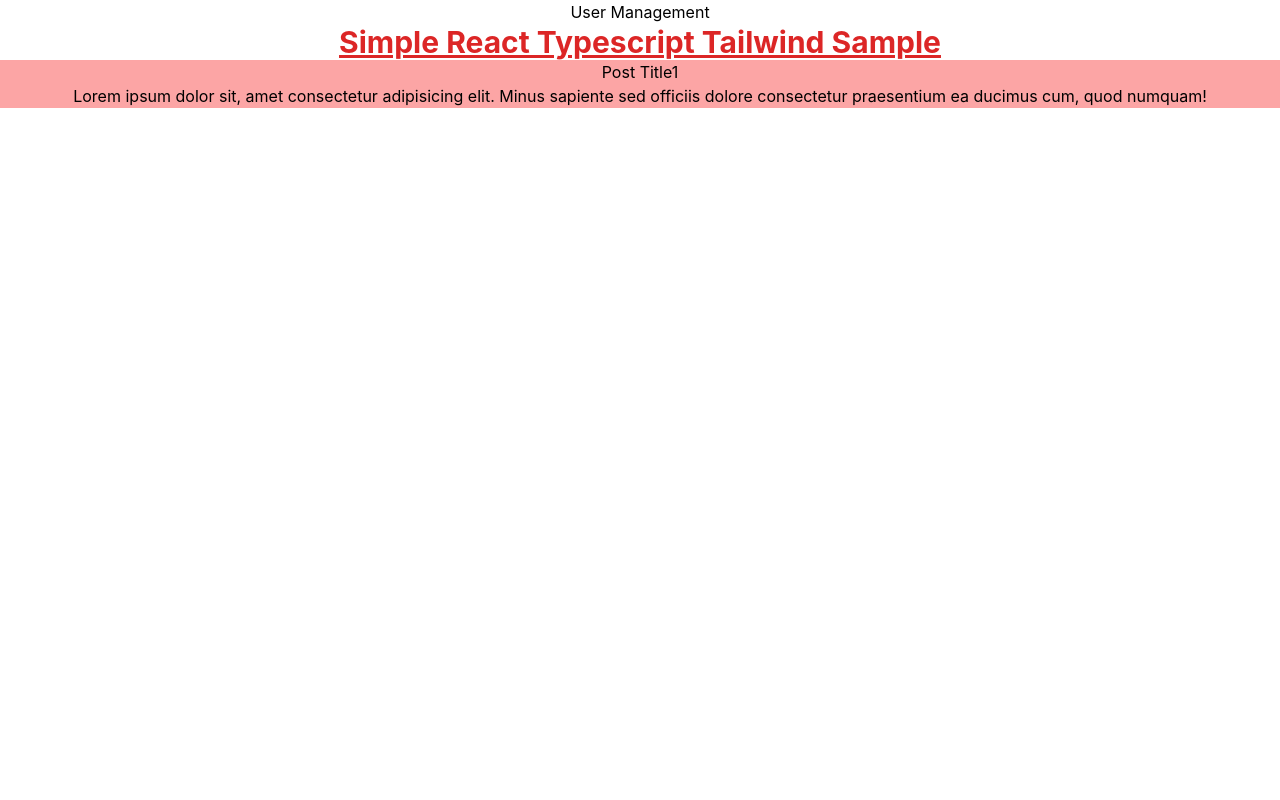
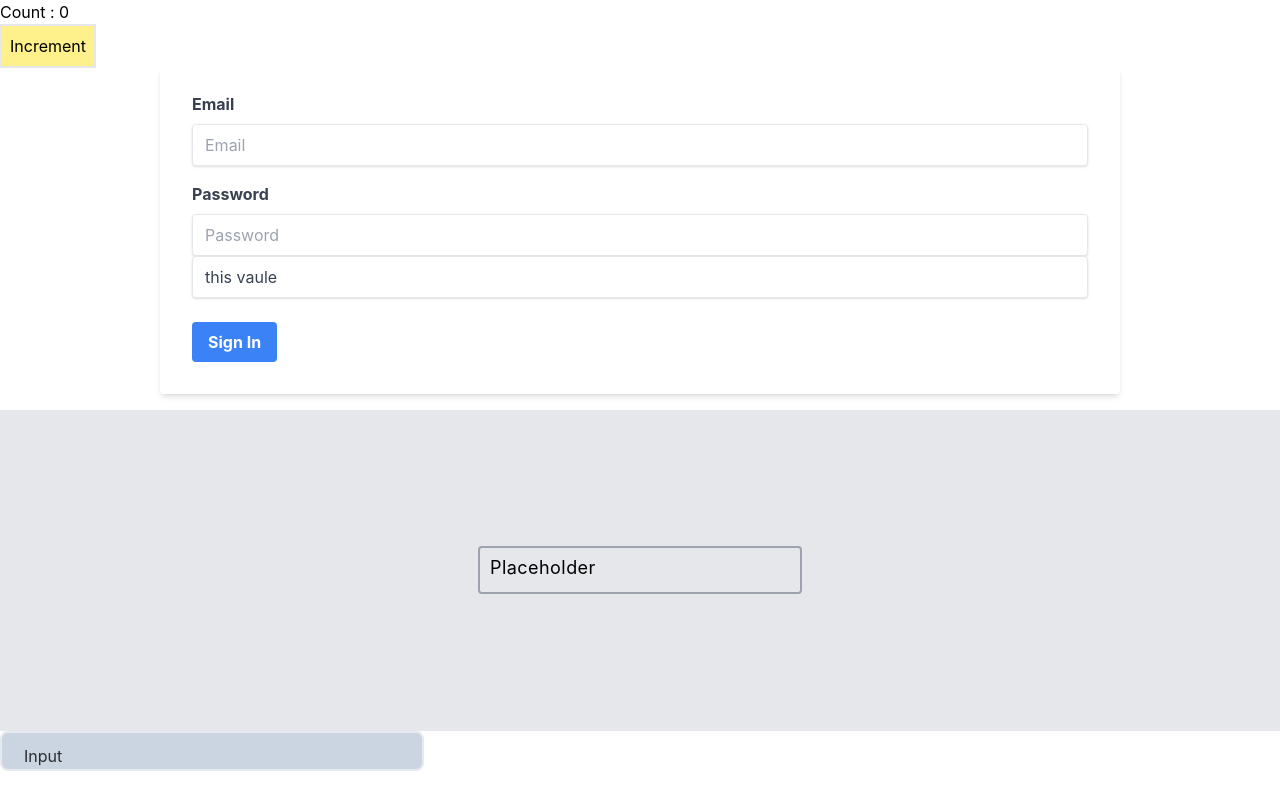
Before and after one commit to saifabrar17/my-typescript-intro, a React (Create React App) app: page / in a window 1280 px wide. Built offline with nearby package versions, Linux system fonts and the light colour scheme.

Commit message:
animated input

```diff
--- a/src/App.css
+++ b/src/App.css
@@ -36,3 +36,9 @@
     transform: rotate(360deg);
   }
 }
+
+
+input[type="text"]:focus ~ .input-text,
+input[type="text"]:not(:placeholder-shown) ~ .input-text{
+  @apply text-blue-500 transform -translate-y-5 -translate-x-1.5 scale-75;
+}
--- a/src/App.tsx
+++ b/src/App.tsx
@@ -1,18 +1,41 @@
+import { useState } from "react";
 import "./App.css";
-import Post from "./components/Post";
+import AnimatedInput from "./components/AnimatedInput";
+import LoginForm from "./components/LoginForm";
 
 function App() {
+  const [count, setCount] = useState(0);
+
+  const handleIncrement = () => {
+    setCount((count) => count + 1);
+  };
+
+  // setCount(12)
   return (
-    <div className="App">
-      <h1>User Management</h1>
-      <h1 className="text-3xl font-bold underline text-red-600">
-        Simple React Typescript Tailwind Sample
-      </h1>
-      {/* <DataFetch status="loading" ></DataFetch> */}
+    <div className="">
+      <h1>Count : {count}</h1>
 
-      {/* <Button>Click</Button> */}
+      <button className="border-2 p-2 bg-yellow-200" onClick={handleIncrement}>
+        Increment
+      </button>
+      <LoginForm></LoginForm>
 
-      <Post></Post>
+      <AnimatedInput></AnimatedInput>
+
+      <hr />
+
+      <div className="">
+        <label className="relative cursor-pointer">
+          <input
+            type="text"
+            placeholder="Input"
+            className="h-10 px-6 text-2xl text-white bg-slate-300 border-white border-2 rounded-lg border-opacity-50 outline-none focus:border-blue-500 placeholder-slate-800 placeholder-opacity-0 transition duration-200"
+          />
+          <span className="text-base mx-5 text-black text-opacity-80 bg-slate-300 absolute left-0 top-0 px-1 transition duration-200 input-text">
+            Input
+          </span>
+        </label>
+      </div>
     </div>
   );
 }
--- /dev/null
+++ b/src/components/AnimatedInput.tsx
@@ -0,0 +1,23 @@
+import React from "react";
+
+const AnimatedInput = () => {
+  return (
+    <div>
+      <div className="flex h-[40vh] items-center justify-center bg-gray-200">
+        <label className="relative">
+          <input
+            required
+            type="text"
+            className="px-4 py-2 text-lg outline-none border-2 border-gray-400 rounded hover:border-gray-600 duration-200 peer focus:border-indigo-600 bg-inherit"
+          />
+
+          <span className="absolute left-0 top-2 px-1 text-lg tracking-wide peer-focus:text-indigo-600 pointer-events-none duration-200 peer-focus:text-sm peer-focus:-translate-y-5 bg-gray-200 ml-2 peer-valid:text-sm peer-valid:-translate-y-5">
+            Placeholder
+          </span>
+        </label>
+      </div>
+    </div>
+  );
+};
+
+export default AnimatedInput;
--- /dev/null
+++ b/src/components/Input.tsx
@@ -0,0 +1,27 @@
+import React from "react";
+
+type inputProps = {
+
+    id: string;
+    type: string;
+    placeholder: string;
+    value: string,
+    children?: React.ReactNode;
+
+};
+
+const Input = ({id, type, placeholder, value} : inputProps) => {
+  return (
+    <input
+            className="shadow   border rounded w-full py-2 px-3 text-gray-700"
+            id={id}
+            type={type}
+            placeholder={placeholder}
+            value={value}
+
+          />
+
+  );
+};
+
+export default Input;
--- /dev/null
+++ b/src/components/LoginForm.tsx
@@ -0,0 +1,63 @@
+import React, { useState } from "react";
+import Input from "./Input";
+
+const LoginForm: React.FC = () => {
+  const [email, setEmail] = useState("");
+  const [password, setPassword] = useState("");
+
+  const handleSubmit = (e: React.FormEvent<HTMLFormElement>) => {
+    e.preventDefault();
+    console.log(`Submitting email: ${email} and password: ${password}`);
+  };
+
+  return (
+    <div className="w-3/4 mx-auto">
+      <form
+        className="bg-white shadow-md rounded px-8 pt-6 pb-8 mb-4"
+        onSubmit={handleSubmit}
+      >
+        <div className="mb-4">
+          <label className="block text-gray-700 font-bold mb-2" htmlFor="email">
+            Email
+          </label>
+          <input
+            className="shadow   border rounded w-full py-2 px-3 text-gray-700"
+            id="email"
+            type="email"
+            placeholder="Email"
+            value={email}
+            onChange={(e) => setEmail(e.target.value)}
+          />
+        </div>
+        <div className="mb-6">
+          <label
+            className="block text-gray-700 font-bold mb-2"
+            htmlFor="password"
+          >
+            Password
+          </label>
+          <input
+            className="shadow   border rounded w-full py-2 px-3 text-gray-700 "
+            id="password"
+            type="password"
+            placeholder="Password"
+            value={password}
+            onChange={(e) => setPassword(e.target.value)}
+          />
+
+          <Input id="ok" type="text" placeholder="this" value="this vaule"> </Input>
+        </div>
+        <div className="flex items-center justify-between">
+          <button
+            className="bg-blue-500 hover:bg-blue-700 text-white font-bold py-2 px-4 rounded focus:outline-none focus:shadow-outline"
+            type="submit"
+          >
+            Sign In
+          </button>
+        </div>
+      </form>
+    </div>
+  );
+};
+
+export default LoginForm;
```
